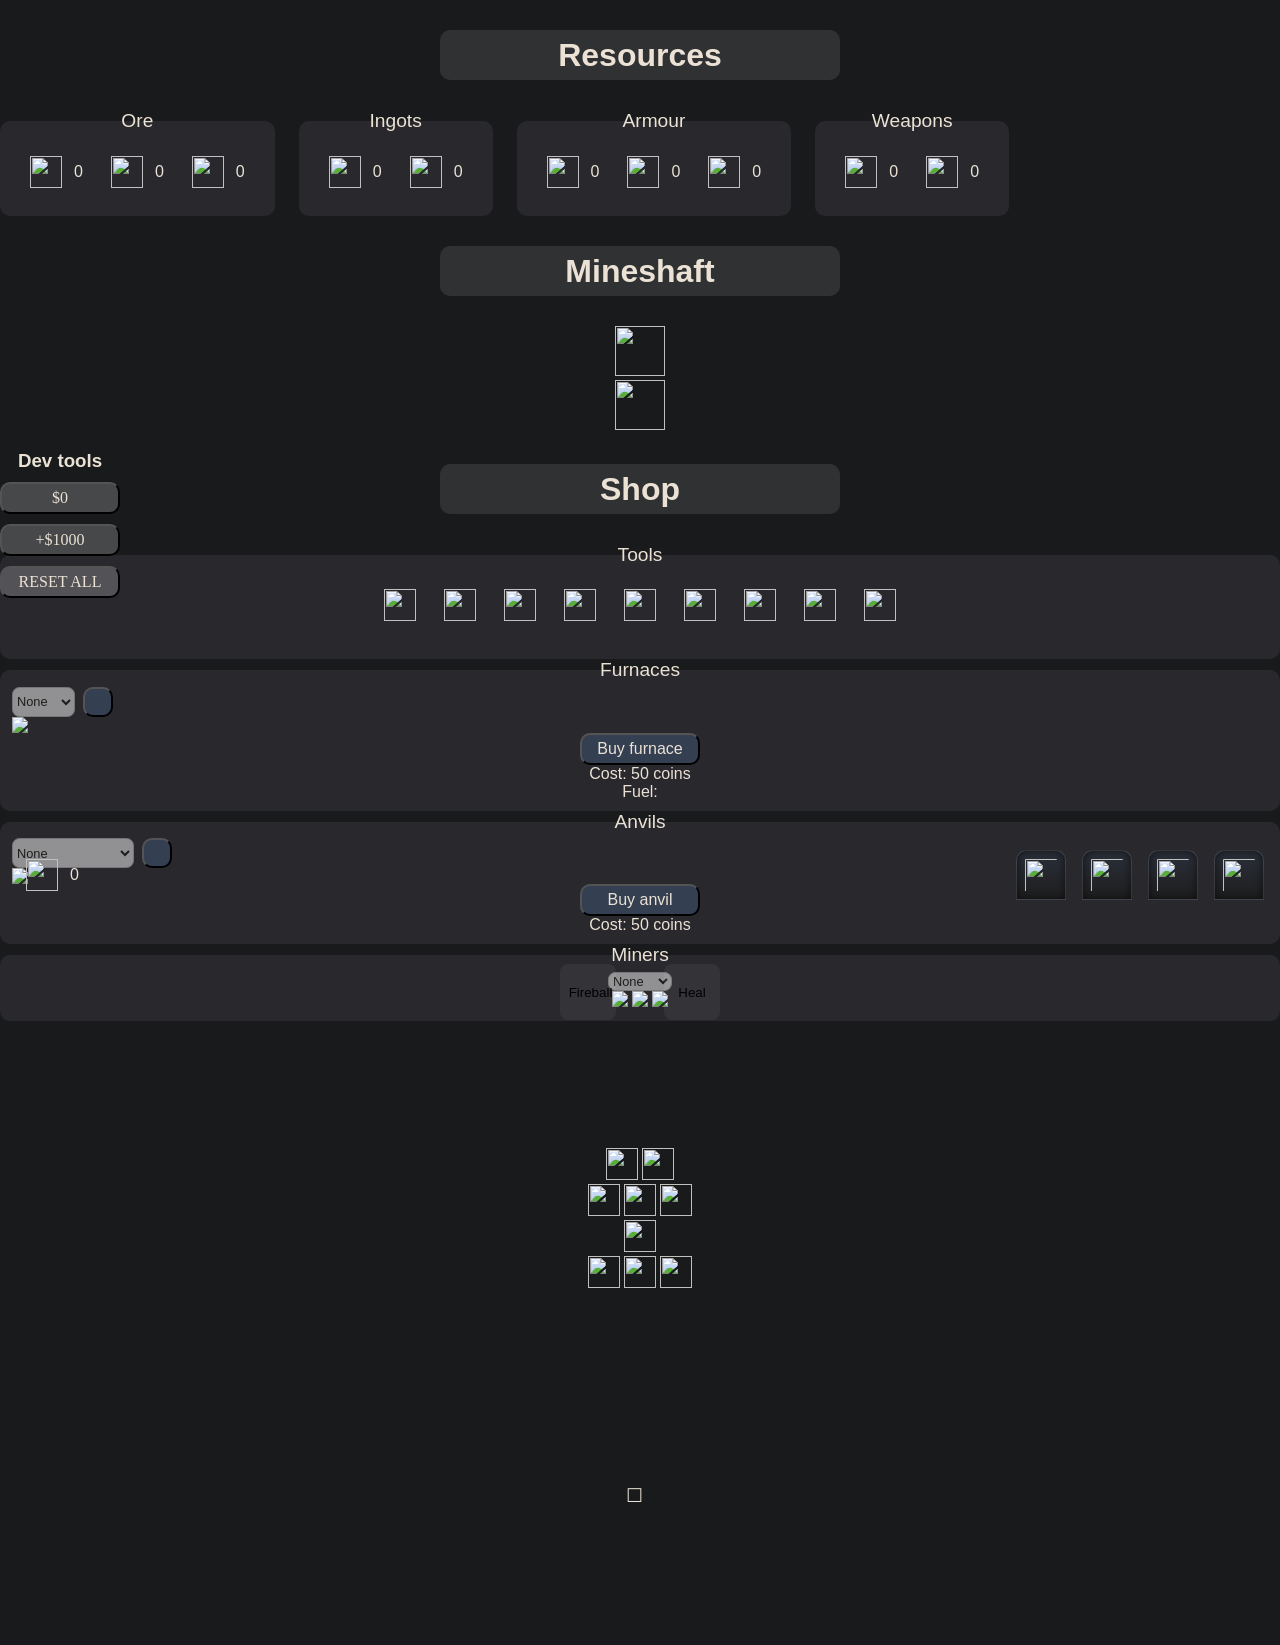
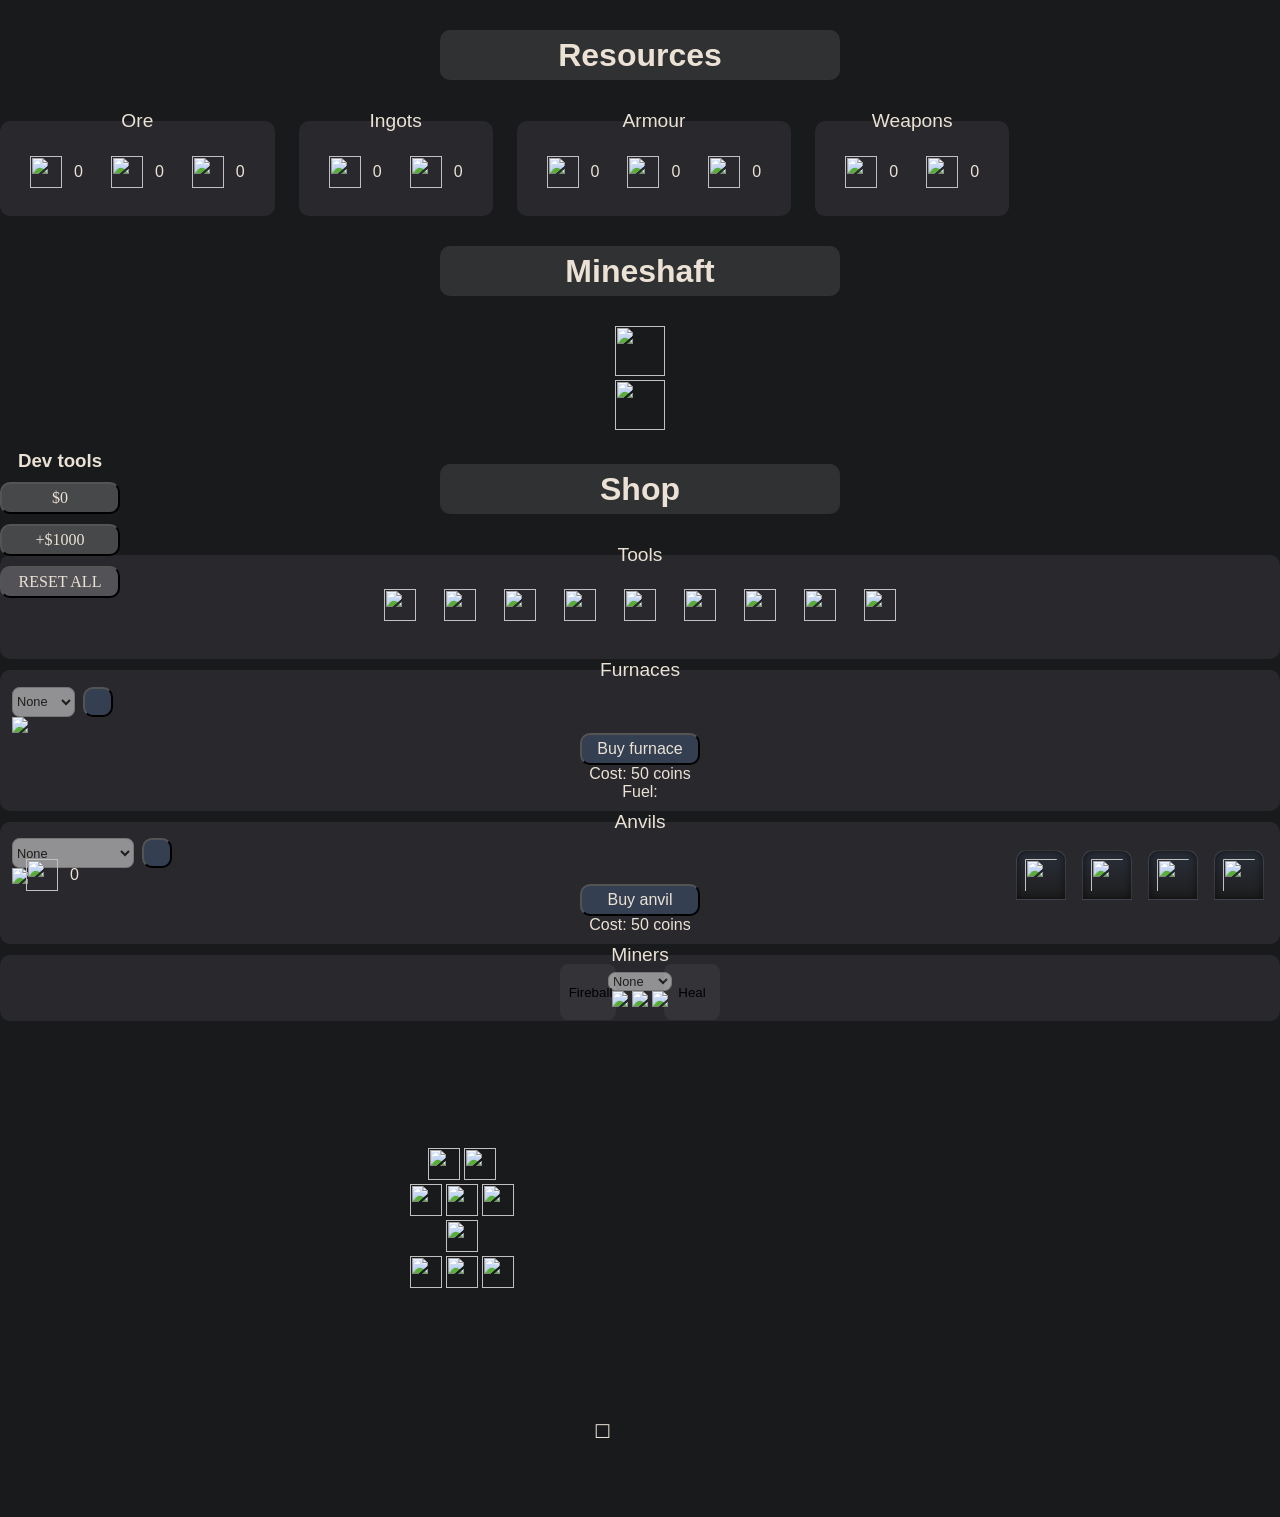

Limit combat inventory stacks to 10

--- a/styles.css
+++ b/styles.css
@@ -405,7 +405,7 @@ h1 {
   border: 1px solid orange;
   border-radius: 6px;
   padding: 5px 0;
-  z-index: 9999;
+  z-index: 10001;
   width: 120px;
 }
 
@@ -1027,7 +1027,7 @@ img.purchasable-item {
 
 .drawer-content {
   display: flex;
-  flex-direction: column;
+  flex-direction: row;
   justify-content: center;
   align-items: center;
   gap: 4rem;
